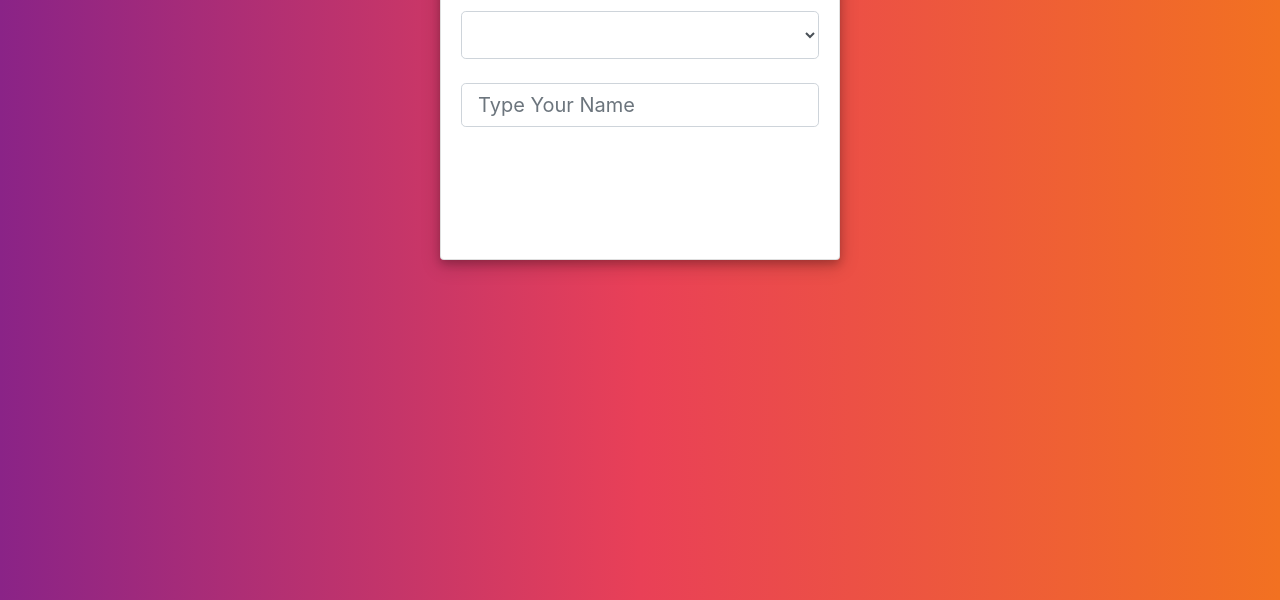
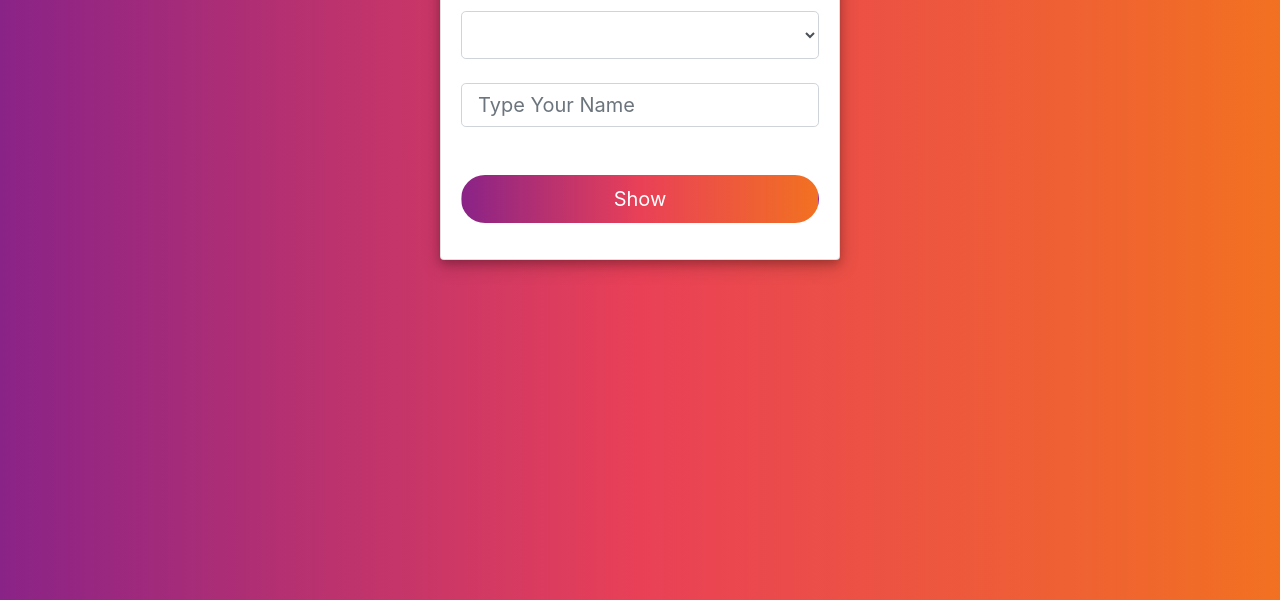
Before and after one commit to ashikstylist/Fontique, a plain HTML site: page index.html in a window 1280 px wide. Shown: the part 200-800 px from the top of the page. Drawn offline with nearby package versions, Linux system fonts and the light colour scheme.

Commit message:
update index.html
added button colour

```diff
--- a/index.html
+++ b/index.html
@@ -32,7 +32,7 @@
           </div>
 		  <br>
               <div class="text-center pt-2">
-                <button type="button"     class="btn text-white btn-lg btn-block rounded-pill">Show</button>
+                <button type="button"    style="  background: linear-gradient(to right, #8a2387, #e94057, #f27121);" class="btn text-white btn-lg btn-block rounded-pill">Show</button>
                </div>
     </div>
   </div>
```
